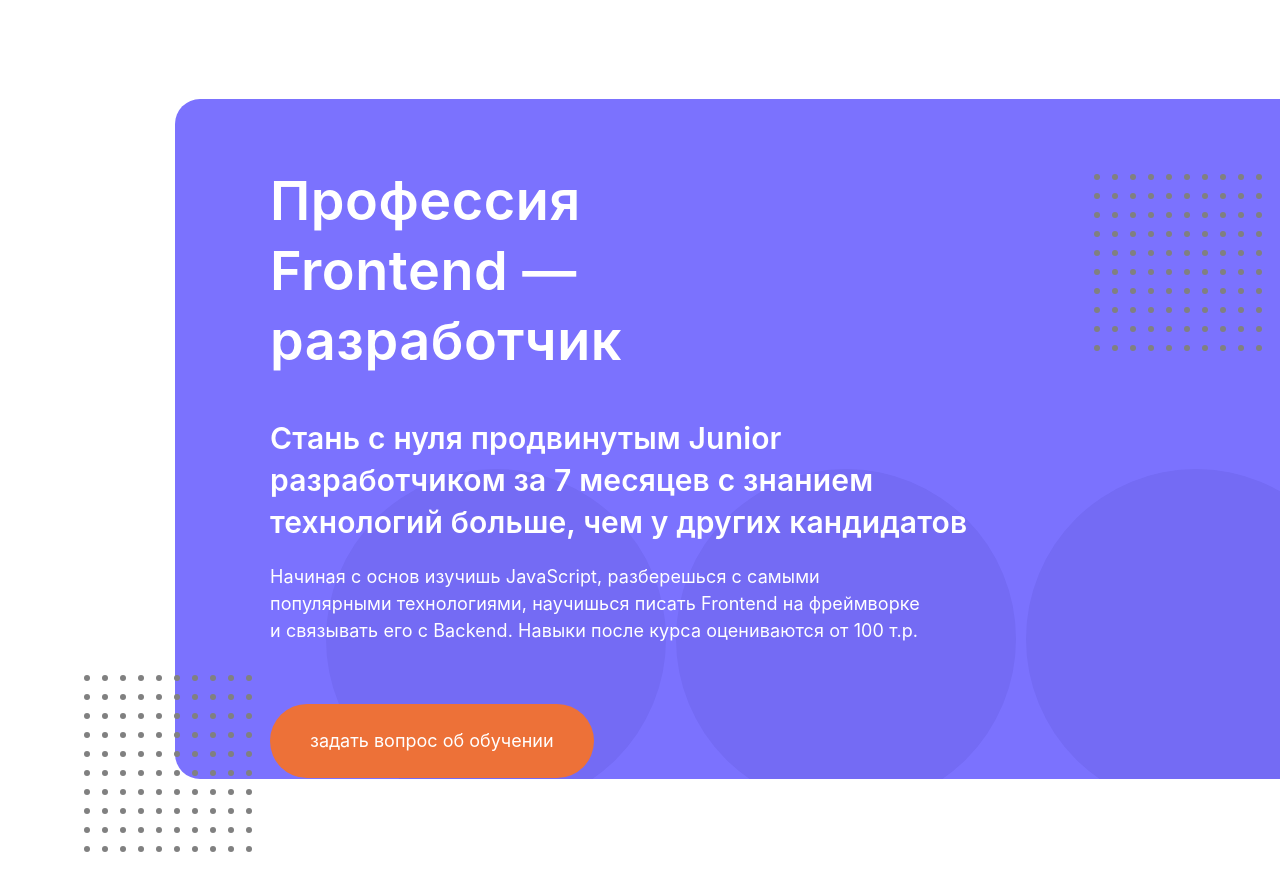
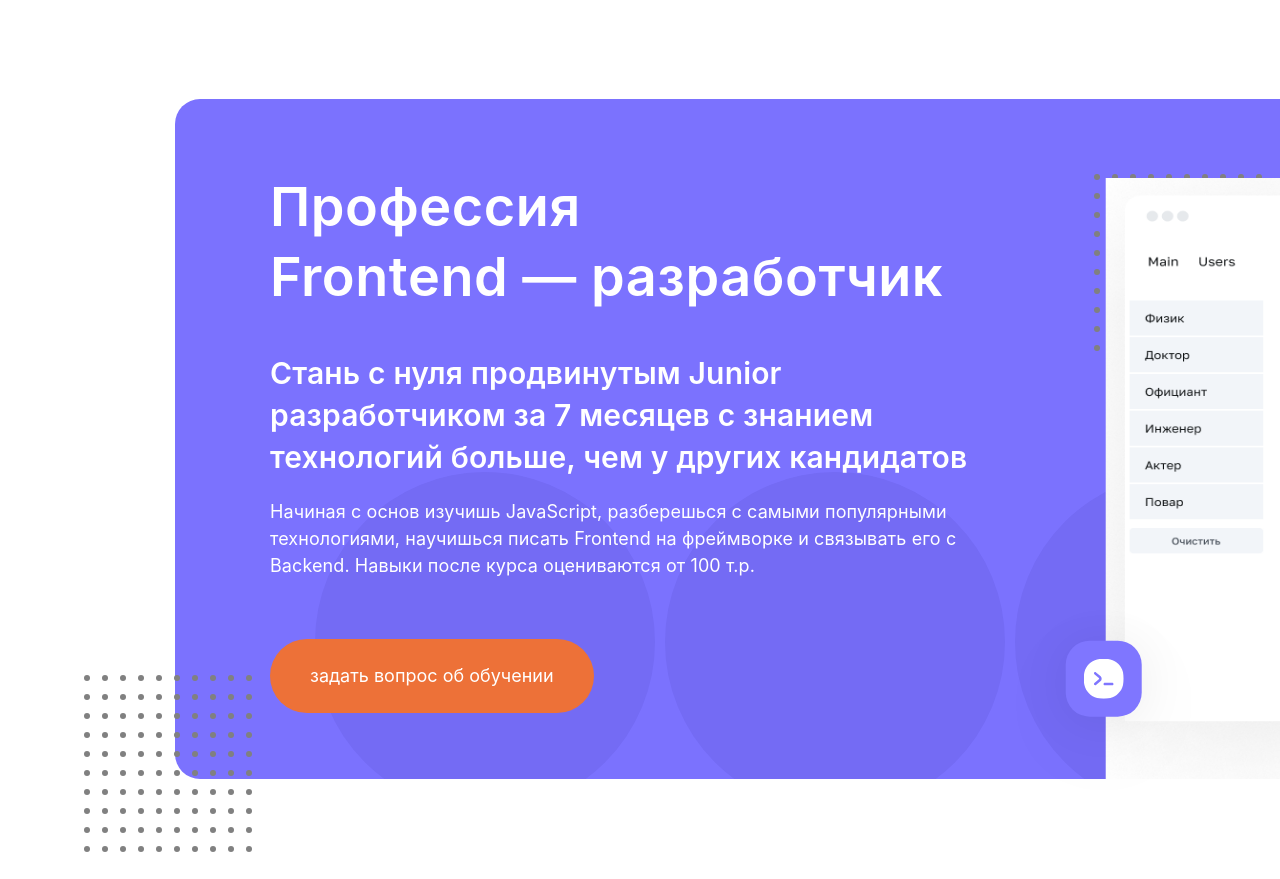
Before and after one commit to SergeyBerez/test, a React (Create React App) app: page / in a window 1280 px wide. Shown: the top 879 px of the page. Built offline with nearby package versions, Linux system fonts and the light colour scheme.

Commit message:
add animate

```diff
--- a/src/App.js
+++ b/src/App.js
@@ -1,11 +1,17 @@
 import "./App.css";
 import Dots from "./components/Dots";
+import ButtonTooltip from "./components/ButtonTooltip";
 
 function App() {
   return (
-    <div className="main-section">
+    <>
       <header className="header">
         <div className="header-bg">
+          <div className="circles-block">
+            <div className="circles"></div>
+            <div className="circles"></div>
+            <div className="circles"></div>
+          </div>
           <div className="header-title-block">
             <h1 className="h1-title">
               <p>Профессия</p> Frontend — разработчик
@@ -23,17 +29,15 @@ function App() {
             <button className="button-header">задать вопрос об обучении</button>
           </div>
 
-          <div className="circles-block">
-            <div className="circles"></div>
-            <div className="circles"></div>
-            <div className="circles"></div>
-          </div>
+
         </div>
+        <ButtonTooltip></ButtonTooltip>
         <Dots cls="up"></Dots>
         <Dots cls="down"></Dots>
       </header>
+
       <div className="container mx-auto"></div>
-    </div>
+    </>
   );
 }
 export default App;
--- /dev/null
+++ b/src/components/ButtonTooltip.js
@@ -0,0 +1,37 @@
+import React, { useState } from "react";
+import exelIcon from "../../src/Vector.svg";
+import layer from "../../src/Property 1=Default.png";
+function ButtonTooltip() {
+  const [isShown, setIsShown] = useState(false);
+  const [cls, SetCls] = useState(true);
+  const showTooltipBlock = () => {
+    SetCls(!cls);
+  };
+
+  return (
+    <>
+      <button
+        onClick={showTooltipBlock}
+        className="button-exel"
+        onMouseEnter={() => setIsShown(true)}
+        onMouseLeave={() => setIsShown(false)}
+      >
+        <img src={exelIcon} />
+      </button>
+      <div className={cls ? "exel-animation" : "exel-animation moveleft"}>
+        <img src={layer}></img>
+      </div>
+      {isShown && (
+        <div className="tooltip-box">
+          <p className="tooltip-box-text">
+            Обучение для тех, кто готов учиться 10 часов в неделю, чтобы
+            получить результат. Мы даем необходимые навыки на продвинутом
+            уровне, убирая все лишнее
+          </p>
+        </div>
+      )}
+    </>
+  );
+}
+
+export default ButtonTooltip;
--- a/src/index.css
+++ b/src/index.css
@@ -4,7 +4,7 @@
 
 body {
   margin: 0;
-
+  width: 1920px;
   font-family: -apple-system, BlinkMacSystemFont, "Golos", "Segoe UI", "Roboto",
     "Oxygen", "Ubuntu", "Cantarell", "Fira Sans", "Droid Sans", "Helvetica Neue",
     sans-serif;
@@ -16,34 +16,38 @@ code {
   font-family: source-code-pro, Menlo, Monaco, Consolas, "Courier New",
     monospace;
 }
-.main-section {
+/* .main-section {
   margin: 0 auto;
-  max-width: 1920px;
-}
+  width: 1820px;
+  border: 1px solid red;
+} */
 
 .header {
-  max-width: 1920px;
-  max-height: 960px;
+  /* max-width: 1920px;
+  max-height: 960px; */
   padding-left: 175px;
   padding-top: 99px;
   padding-bottom: 100px;
   position: relative;
 }
 .header-bg {
+  display: flex;
+  flex-direction: column;
+  justify-content: end;
   position: relative;
   width: 1760px;
-  height: 680px;
+  min-height: 680px;
   overflow: hidden;
-  border-radius: 25px;
+  border-radius: 25px 0 0 25px;
   background-color: #7b72fe;
 }
 .header-title-block {
   position: absolute;
   z-index: 999;
-  max-width: 747px;
-  max-height: 126px;
-  padding-top: 67px;
-  padding-left: 95px;
+
+  padding: 67px 0 66px 95px;
+
+  /* padding-right: 800px; */
   font-weight: 600;
   color: #ffffff;
 }
@@ -67,8 +71,8 @@ code {
 }
 .header-subtitle-description {
   margin-top: 20px;
-  /* width: 699px; */
-  /* height: 81px; */
+  width: 699px;
+  height: 81px;
   font-weight: 400;
   font-size: 18px;
   line-height: 150%;
@@ -90,12 +94,14 @@ code {
   color: #ffffff;
 }
 .circles-block {
-  top: 370px;
-  left: 146px;
-  position: absolute;
+  position: relative;
+  margin-bottom: -33px;
+  align-self: start;
+  padding-left: 135px;
   display: flex;
   justify-content: center;
   align-items: center;
+  overflow: hidden;
 }
 .circles {
   width: 340px;
@@ -127,3 +133,57 @@ code {
   border-radius: 50%;
   background-color: gray;
 }
+.button-exel {
+  cursor: pointer;
+  z-index: 99999;
+  position: absolute;
+  transform: translate(1172%, -182%);
+  display: flex;
+  flex-direction: column;
+  align-items: flex-start;
+  padding: 18px;
+  background: #7f76ff;
+  box-shadow: 0px 5px 50px rgba(0, 0, 0, 0.07),
+    0px 24px 160px rgba(0, 0, 0, 0.05);
+  width: 76px;
+  height: 76px;
+  border-radius: 24px;
+}
+
+.exel-animation {
+  transform: translate(112%, -100%);
+  z-index: 9999;
+  position: absolute;
+  width: 831px;
+  height: 601px;
+  background-color: #ffffff;
+  opacity: 1;
+  transition: 1s;
+}
+.exel-animation.moveleft {
+  opacity: 0;
+}
+img {
+  width: 100%;
+  height: 100%;
+}
+
+.tooltip-box {
+  width: 396px;
+  height: 160px;
+  position: absolute;
+  z-index: 9999;
+  transform: translate(222%, -58%);
+  padding: 40px 24px 30px 24px;
+
+  border-radius: 24px;
+  background: #ffffff;
+  box-shadow: 0px 5px 50px rgba(0, 0, 0, 0.07),
+    0px 24px 160px rgba(0, 0, 0, 0.05);
+}
+.tooltip-box-text {
+  font-size: 16px;
+  line-height: 150%;
+  letter-spacing: 0.005em;
+  color: #ed7138;
+}
```
Also changed, not shown: src/Property 1=Default.png (added), src/Vector.svg (added).
